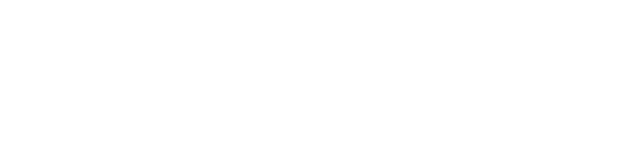
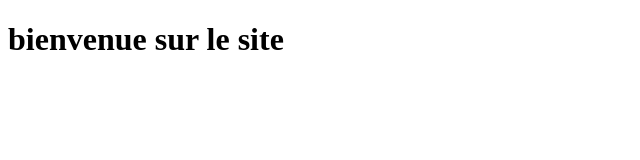
Before and after one commit to DIASSIVI-sys/Projet1_DevShop, a plain HTML site: page index.html in a window 1280 px wide. Shown: the whole page, without its empty margins (0-640 px from the left). Drawn offline with Linux system fonts and the light colour scheme.

Commit message:
feat: ajout de la structure HTML et des fichiers du projet

```diff
--- a/index.html
+++ b/index.html
@@ -6,6 +6,6 @@
     <title>Document</title>
 </head>
 <body>
-
+    <h1>bienvenue sur le site</h1>
 </body>
 </html>
```
